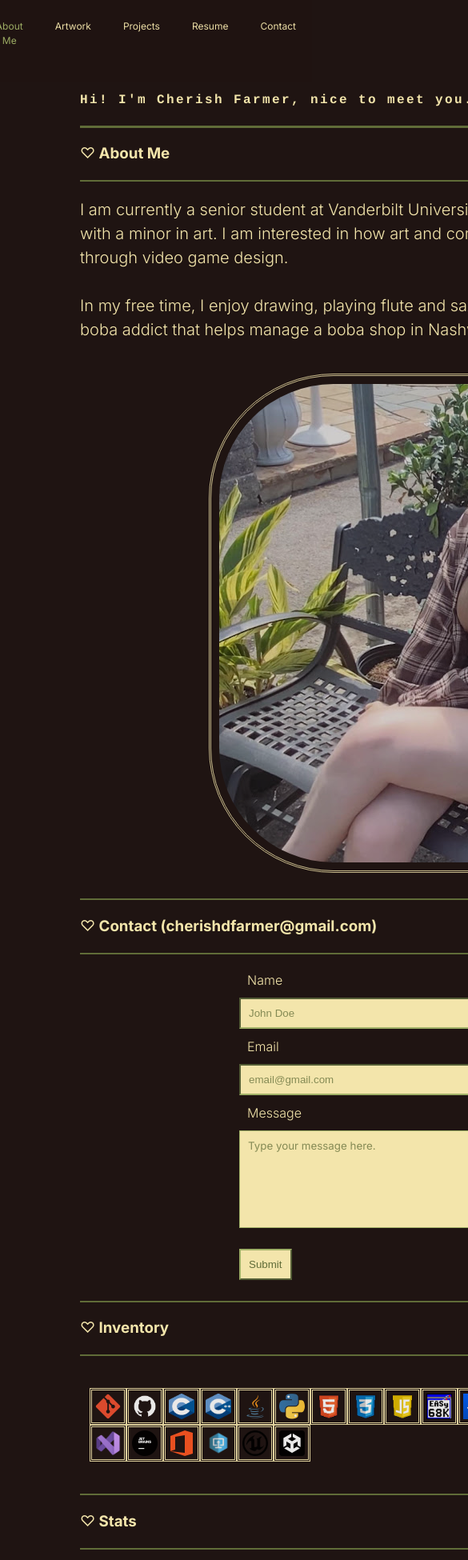
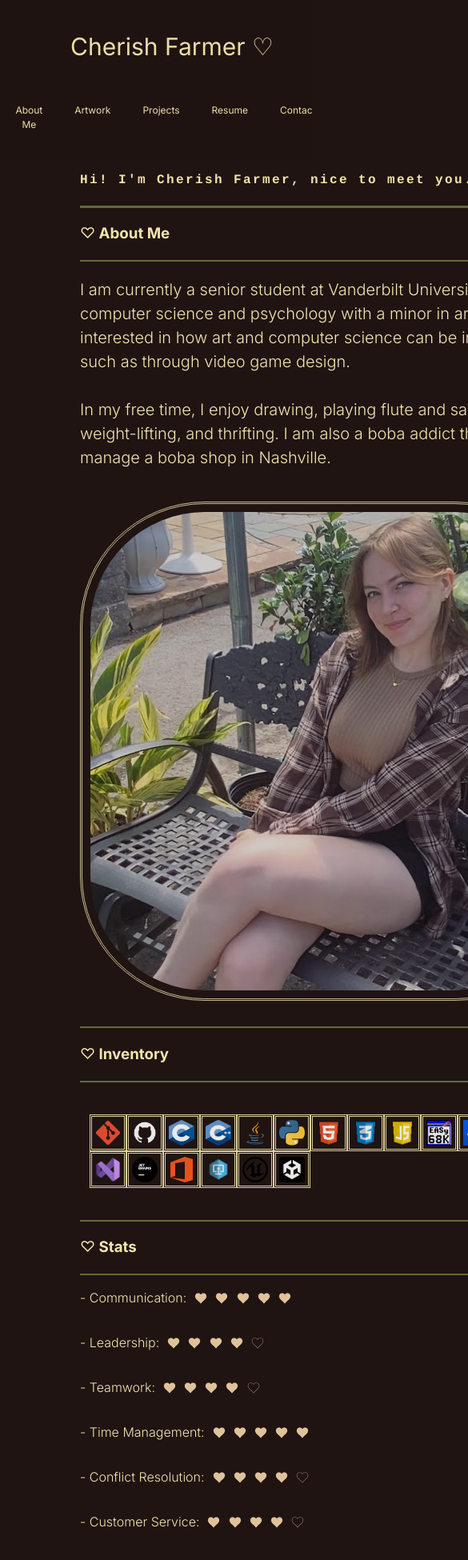
Before and after one commit to cherishfarmer/cherishfarmer.github.io, a React (Vite) app: page /#/about-me in a window 390 px wide. Shown: the top 1950 px of the page at 80% size, 585 px wide, since content can reach past the window. Built offline with nearby package versions, Linux system fonts and the light colour scheme.

Commit message:
working on mobile friendliness

```diff
--- a/src/App.css
+++ b/src/App.css
@@ -31,6 +31,10 @@ body {
 img {
   padding: 10px;
   opacity: 90%;
+}
+
+.page-body {
+  padding-top: 5em;
 }
 
 footer {
@@ -246,6 +250,9 @@ input[id="message"] {
 /* Art */
 
 .art-buttons {
+  display: grid;
+  grid-template-columns: repeat(4, .5fr);
+  gap: 1em;
   position: relative;
   text-align: center;
   color: var(--cream);
@@ -258,11 +265,11 @@ input[id="message"] {
   margin-bottom: 20px;
 }
 
-.main-art img {
+img.main-art {
   display: inline-block;
-  flex-direction: row;
-  border-style: double;
-  background: var(--cream);
+  border: .1em double var(--cream);
+  height: 250px;
+  width: 250px;
 }
 
 .main-art-text {
@@ -270,6 +277,18 @@ input[id="message"] {
   color: var(--espresso);
   position: relative;
   text-align: center;
+}
+
+@media screen and (max-width: 480px) {
+  .art-buttons {
+    display: grid;
+    grid-template-columns: repeat(3, .5fr);
+    gap: 1em;
+  }
+  img.main-art {
+    height: 200px;
+    width: 200px;
+  }
 }
 
 /* Projects */
@@ -297,6 +316,9 @@ input[id="message"] {
 @media screen and (max-width: 480px) {
   .projects-container {
     grid-template-columns: 1fr;
+  }
+  img.project-image {
+    width: 100%;
   }
 }
 
@@ -441,9 +463,8 @@ input[id="message"] {
 
 @media screen and (max-width: 480px) {
   body {
-    width: 112vh;
-    margin-left: 1em;
-    margin-right: 1em;
+    width: 100%;
+    overflow: hidden;
   }
   .short-bio {
     font-size: 20px;
@@ -452,21 +473,47 @@ input[id="message"] {
     font-size: 20px;
   }
   .navbar {
-    display: inline-flex;
-    justify-content: flex-end;
+    position: fixed;
+    display: flex;
+    justify-content: center;
+    flex-direction: column;
+    font-size: .75em;
+    padding-top: 1em;
+  }
+  .title {
     width: 100%;
-    font-size: .75em;
+    order: -1;
+    padding: 1em;
+    font-size: 2.5em;
+  }
+  .navbar-options {
+    display: flex;
+    flex-direction: row;
+    justify-content: center;
+    width: 100%;
+    padding: 0 1em 1em 1em;
+  }
+  .navbar a {
+    flex-direction: row;
+  }
+  .page-body {
+    padding-top: 12.5em;
   }
   .bar {
     width: 100%;
   }
-  input[type="text"], input[type="email"] {
+  input[type="text"], input[type="email"], textarea {
     padding-right: 50%;
   }
+  input[type="submit"] {
+    width: 127.5%;
+    margin-bottom: 2.5em;
+  }
   .contact-form {
-    width: 60%;
+    width: 75%;
     padding-bottom: 1em;
-    justify-self: center;
+    justify-self: left;
+    order: 5;
   }
   .bio {
     display: grid;
@@ -492,7 +539,7 @@ input[id="message"] {
     font-size: 1em;
   }
   .top-bar {
-    width: 98%;
+    width: 100%;
   }
   .bar {
     width: 98%;
--- a/src/components/navbar.jsx
+++ b/src/components/navbar.jsx
@@ -6,11 +6,13 @@ export const Navbar = () => {
     return (
         <nav className="navbar">
             <NavLink className="title" to="../index">Cherish Farmer ♡</NavLink>
-            <NavLink to="../about-me">About Me</NavLink>
-            <NavLink to="../art-main">Artwork</NavLink>
-            <NavLink to="../projects">Projects</NavLink>
-            <a href="/Cherish_Farmer_Resume.pdf">Resume</a>
-            <NavLink to="../index">Contact</NavLink>
+            <div className="navbar-options">
+                <NavLink className="nav-option" to="../about-me">About Me</NavLink>
+                <NavLink className="nav-option" to="../art-main">Artwork</NavLink>
+                <NavLink className="nav-option" to="../projects">Projects</NavLink>
+                <a className="nav-option" href="/Cherish_Farmer_Resume.pdf">Resume</a>
+                <NavLink className="nav-option" to="../index">Contact</NavLink>
+            </div>
         </nav>
     )
 }
--- a/src/pages/about.jsx
+++ b/src/pages/about.jsx
@@ -1,10 +1,24 @@
-import React from "react";
+import React, {useEffect, useState} from "react";
 import "../App.css";
 import {ContactForm} from "../components/contact-form.jsx";
 
 export const About = () => {
+
+    const [isMobile, setIsMobile] = useState(window.innerWidth <= 480);
+
+    useEffect(() => {
+        const handleResize = () => {
+            setIsMobile(window.innerWidth <= 480);
+        };
+
+        window.addEventListener('resize', handleResize);
+
+        // Cleanup
+        return () => window.removeEventListener('resize', handleResize);
+    }, []);
+
     return (
-        <div style={ { paddingTop: 100 }}>
+        <div className="page-body">
             <h2 className="short-bio-about-me">Hi! I'm Cherish Farmer, nice to meet you. :) ♡</h2>
             <div className="top-bar"></div>
             <h3 id="about">♡ About Me</h3>
@@ -21,13 +35,121 @@ export const About = () => {
                 <img src="/media/me!.jpg" height="400" width="400"/>
             </div>
 
+            {isMobile ?
                 <div className={"about-bottom-section"}>
+
+                    <div className={"inventory-stats-section"}>
+                        <div className="bar-long"></div>
+                        <h3 id="inventory-header">♡ Inventory</h3>
+                        <div className="bar-long"></div>
+
+                        <div className="inventory-spacer"></div>
+                        <div className="inventory-container">
+                            <img className="inventory-icon" src="/inventory-icons/git.png"/>
+                            <img className="inventory-icon" src="/inventory-icons/github.png"/>
+                            <img className="inventory-icon" src="/inventory-icons/c.png"/>
+                            <img className="inventory-icon" src="/inventory-icons/c++.png"/>
+                            <img className="inventory-icon"
+                                 src="/inventory-icons/181_Java_logo_logos-512.webp"/>
+                            <img className="inventory-icon"
+                                 src="/inventory-icons/python_logo_icon_168886.png"/>
+                            <img className="inventory-icon" src="/inventory-icons/html-logo.png"/>
+                            <img className="inventory-icon" src="/inventory-icons/css-logo.png"/>
+                            <img className="inventory-icon" src="/inventory-icons/JavaScript-logo.png"/>
+                            <img className="inventory-icon" src="/inventory-icons/easy68k.png"/>
+                            <img className="inventory-icon" src="/inventory-icons/jira.png"/>
+                            <img className="inventory-icon" src="/inventory-icons/confluence.jpg"/>
+                        </div>
+
+                        <div className="inventory-container">
+                            <img className="inventory-icon"
+                                 src="/inventory-icons/Visual_Studio_Icon_2022.svg.png"/>
+                            <img className="inventory-icon"
+                                 src="/inventory-icons/jetbrains_icon_146158.png"/>
+                            <img className="inventory-icon" src="/inventory-icons/microsoftoffice.png"/>
+                            <img className="inventory-icon" src="/inventory-icons/p4v.png"/>
+                            <img className="inventory-icon"
+                                 src="/inventory-icons/unreal-engine-icon-md.png"/>
+                            <img className="inventory-icon" src="/inventory-icons/unity.png"/>
+                        </div>
+                        <div className="inventory-spacer"></div>
+
+                        <div className="bar-long"></div>
+                        <h3 id="stats-header">♡ Stats</h3>
+                        <div className="bar-long"></div>
+
+                        <p className="stats-item">- Communication:
+                            <img className="stats-heart" src="/heart-icons/fullheart.png"/>
+                            <img className="stats-heart" src="/heart-icons/fullheart.png"/>
+                            <img className="stats-heart" src="/heart-icons/fullheart.png"/>
+                            <img className="stats-heart" src="/heart-icons/fullheart.png"/>
+                            <img className="stats-heart" src="/heart-icons/fullheart.png"/>
+                        </p>
+
+                        <p className="stats-item">- Leadership:
+                            <img className="stats-heart" src="/heart-icons/fullheart.png"/>
+                            <img className="stats-heart" src="/heart-icons/fullheart.png"/>
+                            <img className="stats-heart" src="/heart-icons/fullheart.png"/>
+                            <img className="stats-heart" src="/heart-icons/fullheart.png"/>
+                            <img className="stats-heart" src="/heart-icons/emptyheart.png"/>
+                        </p>
+
+                        <p className="stats-item">- Teamwork:
+                            <img className="stats-heart" src="/heart-icons/fullheart.png"/>
+                            <img className="stats-heart" src="/heart-icons/fullheart.png"/>
+                            <img className="stats-heart" src="/heart-icons/fullheart.png"/>
+                            <img className="stats-heart" src="/heart-icons/fullheart.png"/>
+                            <img className="stats-heart" src="/heart-icons/emptyheart.png"/>
+                        </p>
+
+                        <p className="stats-item">- Time Management:
+                            <img className="stats-heart" src="/heart-icons/fullheart.png"/>
+                            <img className="stats-heart" src="/heart-icons/fullheart.png"/>
+                            <img className="stats-heart" src="/heart-icons/fullheart.png"/>
+                            <img className="stats-heart" src="/heart-icons/fullheart.png"/>
+                            <img className="stats-heart" src="/heart-icons/fullheart.png"/>
+                        </p>
+
+                        <p className="stats-item">- Conflict Resolution:
+                            <img className="stats-heart" src="/heart-icons/fullheart.png"/>
+                            <img className="stats-heart" src="/heart-icons/fullheart.png"/>
+                            <img className="stats-heart" src="/heart-icons/fullheart.png"/>
+                            <img className="stats-heart" src="/heart-icons/fullheart.png"/>
+                            <img className="stats-heart" src="/heart-icons/emptyheart.png"/>
+                        </p>
+
+                        <p className="stats-item">- Customer Service:
+                            <img className="stats-heart" src="/heart-icons/fullheart.png"/>
+                            <img className="stats-heart" src="/heart-icons/fullheart.png"/>
+                            <img className="stats-heart" src="/heart-icons/fullheart.png"/>
+                            <img className="stats-heart" src="/heart-icons/fullheart.png"/>
+                            <img className="stats-heart" src="/heart-icons/emptyheart.png"/>
+                        </p>
+
+                        <p className="stats-item">- Instruction:
+                            <img className="stats-heart" src="/heart-icons/fullheart.png"/>
+                            <img className="stats-heart" src="/heart-icons/fullheart.png"/>
+                            <img className="stats-heart" src="/heart-icons/fullheart.png"/>
+                            <img className="stats-heart" src="/heart-icons/fullheart.png"/>
+                            <img className="stats-heart" src="/heart-icons/emptyheart.png"/>
+                        </p>
+                    </div>
 
                     <div className={"contact-section"}>
                         <div className="bar-long"></div>
                         <h3 id="contact">♡ Contact (cherishdfarmer@gmail.com)</h3>
                         <div className="bar-long"></div>
-                    <ContactForm />
+                        <ContactForm/>
+                    </div>
+
+                </div>
+                : <div className={"about-bottom-section"}>
+
+                    <div className={"contact-section"}>
+                        <div className="bar-long"></div>
+                        <h3 id="contact">♡ Contact (cherishdfarmer@gmail.com)</h3>
+                        <div className="bar-long"></div>
+                        <ContactForm/>
                     </div>
 
                     <div className={"inventory-stats-section"}>
@@ -128,6 +250,7 @@ export const About = () => {
                     </div>
 
                 </div>
+            }
 
         </div>
     )
--- a/src/pages/art.jsx
+++ b/src/pages/art.jsx
@@ -3,7 +3,7 @@ import "../App.css";
 
 export const Art = () => {
     return (
-        <div style={ { paddingTop: 100 }}>
+        <div className="page-body">
             <h2>♡ My Artwork</h2>
             <div className="top-bar"></div>
             <p></p>
--- a/src/pages/landing.jsx
+++ b/src/pages/landing.jsx
@@ -1,10 +1,24 @@
-import React from "react";
+import React, {useEffect, useState} from "react";
 import "../App.css";
 import {ContactForm} from "../components/contact-form.jsx";
 
 export const Landing = () => {
+
+    const [isMobile, setIsMobile] = useState(window.innerWidth <= 480);
+
+    useEffect(() => {
+        const handleResize = () => {
+            setIsMobile(window.innerWidth <= 480);
+        };
+
+        window.addEventListener('resize', handleResize);
+
+        // Cleanup
+        return () => window.removeEventListener('resize', handleResize);
+    }, []);
+
     return (
-        <div style={ { paddingTop: 100 }}>
+        <div className="page-body">
             <h2 className="short-bio">Hi! I'm Cherish, nice to meet you. :) ♡</h2>
             <div className="top-bar"></div>
             <div className="bio">
@@ -16,18 +30,34 @@ export const Landing = () => {
                 <img src="/media/portraitme.png" alt="My portrait" style={ { marginBottom: 10 }} />
             </div>
 
-            <div style={{ paddingTop: 5 }}>
-                <div className="bar-long"></div>
-                <h3 id="contact">♡ Contact (cherishdfarmer@gmail.com)</h3>
-                <div className="bar-long"></div>
+            {isMobile ? (
+                <div style={{ paddingTop: 5 }}>
+                    <div className="bar-long"></div>
+                    <h3 id="contact">♡ Contact (cherishdfarmer@gmail.com)</h3>
+                    <div className="bar-long"></div>
 
-                <div className="bio" style={{ paddingTop: 20 }}>
-                    <ContactForm />
+                    <div className="bio" style={{paddingTop: 20}}>
+                        <img src="/media/mycat.jpg" style={{marginTop: 0}} alt="My Cat"/>
 
-                    <img src="/media/mycat.jpg" style={{ marginTop: 0 }} alt="My Cat"/>
+                        <ContactForm/>
+                    </div>
+
                 </div>
+            ) : (
+                <div style={{paddingTop: 5}}>
+                    <div className="bar-long"></div>
+                    <h3 id="contact">♡ Contact (cherishdfarmer@gmail.com)</h3>
+                    <div className="bar-long"></div>
 
-            </div>
+                    <div className="bio" style={{paddingTop: 20}}>
+                        <ContactForm/>
+
+                        <img src="/media/mycat.jpg" style={{marginTop: 0}} alt="My Cat"/>
+                    </div>
+
+                </div>
+            )}
+
         </div>
     )
 }
--- a/src/pages/projects.jsx
+++ b/src/pages/projects.jsx
@@ -16,7 +16,7 @@ export const ProjectContainer = ( { href, title, description, src, github }) =>
 
 export const Projects = () => {
     return (
-        <div style={{paddingTop: 100}}>
+        <div className="page-body">
             <h2>♡ My Projects</h2>
             <div className="top-bar"></div>
             <p></p>
```
Lines whose indentation alone changed are shown as unchanged.
